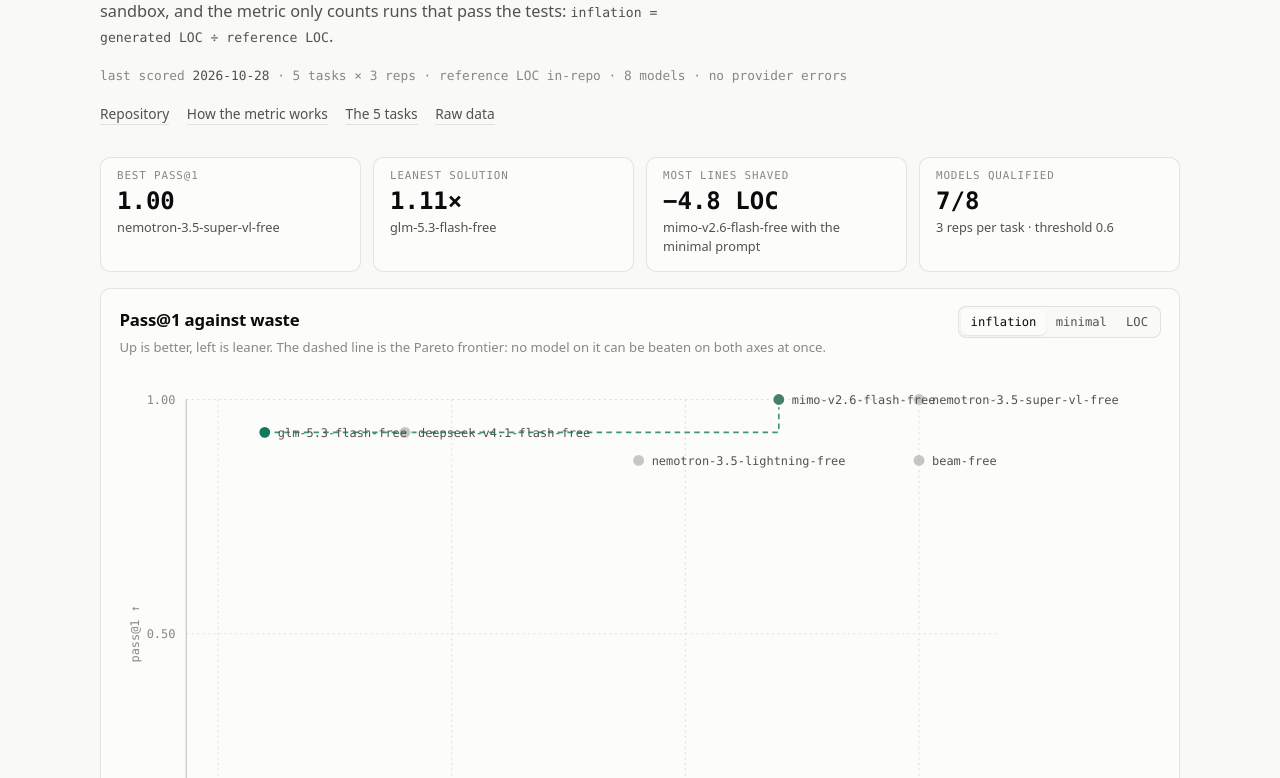
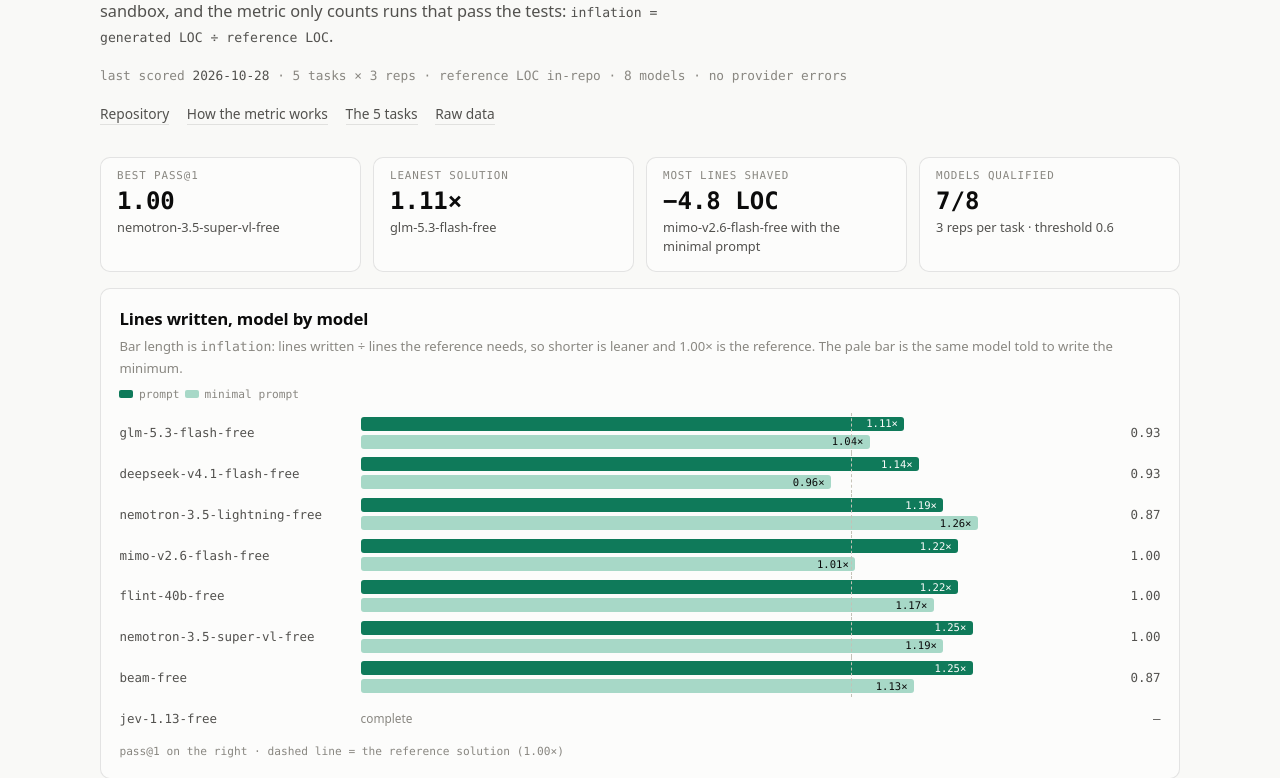
Before and after one commit to DarkHater01/slopbench, a plain HTML site: page index.html in a window 1280 px wide. Shown: the part 174-952 px from the top of the page. Drawn offline with Linux system fonts and the light colour scheme.

Commit message:
page: replace the scatter with bars you can actually read
The scatter put eight models in a 0.87–1.00 × 1.11–1.26 corner, so the only thing
the bench measures — how many lines a model writes — was invisible: every point
sat in the same dot cluster, and the Pareto line only fit inside it.

- One bar per model (two: the default prompt and the minimal one), sorted leanest
  first, with a dashed line at 1.00× for the reference solution and pass@1 on the
  right. Bar length survives a narrow range; position does not.
- Rows for models without a scored snapshot say why (throttled, pending) instead of
  disappearing.
- The axis switcher and the Pareto frontier code are gone with the chart: the table
  already sorts by any column, and the frontier needed a chart to mean anything.
- Unscored models stay at the bottom of the leaderboard whichever column is sorted,
  instead of floating to the top as "Infinity".

Verified by rendering the page in headless Chromium at 1100px, 420px and in dark
mode. README stops promising a Pareto frontier.

```diff
--- a/index.html
+++ b/index.html
@@ -14,7 +14,7 @@
     color-scheme: light;
     --page: #f9f9f7; --surface: #fcfcfb; --ink: #0b0b0b; --ink-2: #52514e;
     --muted: #898781; --grid: #e1e0d9; --axis: #c3c2b7; --hair: rgba(11, 11, 11, .1);
-    --accent: #0f7a5a; --accent-wash: rgba(15, 122, 90, .1);
+    --accent: #0f7a5a; --accent-wash: rgba(15, 122, 90, .1); --accent-soft: #a7d8c7;
     --good: #0ca30c; --warning: #b07a00; --critical: #d03b3b;
     --sans: ui-sans-serif, system-ui, -apple-system, "Segoe UI", Roboto, "Helvetica Neue", Arial, sans-serif;
     --mono: ui-monospace, SFMono-Regular, "SF Mono", Menlo, Consolas, monospace;
@@ -25,7 +25,7 @@
       color-scheme: dark;
       --page: #0d0d0d; --surface: #1a1a19; --ink: #ffffff; --ink-2: #c3c2b7;
       --muted: #898781; --grid: #2c2c2a; --axis: #383835; --hair: rgba(255, 255, 255, .1);
-      --accent: #3fbf94; --accent-wash: rgba(63, 191, 148, .14);
+      --accent: #3fbf94; --accent-wash: rgba(63, 191, 148, .14); --accent-soft: #2b5f50;
       --good: #2ec22e; --warning: #d8a13a; --critical: #e05a5a;
     }
   }
@@ -73,26 +73,31 @@
   .seg button[aria-pressed="true"] { background: var(--surface); color: var(--ink); box-shadow: 0 1px 2px var(--hair); }
   .seg button:hover { color: var(--accent); }
 
-  svg#chart { display: block; width: 100%; height: auto; margin-top: .6rem; overflow: visible; }
-  svg text { font-family: var(--mono); fill: var(--muted); font-size: 11px; }
-  svg .axis-line { stroke: var(--axis); stroke-width: 1; }
-  svg .grid-line { stroke: var(--grid); stroke-width: 1; stroke-dasharray: 2 3; }
-  svg .pt { fill: var(--accent); stroke: var(--surface); stroke-width: 2; cursor: pointer; }
-  svg .pt.dim { fill: var(--muted); opacity: .45; }
-  svg .pt:hover, svg .pt:focus { fill: var(--ink); outline: none; }
-  svg .lbl { fill: var(--ink-2); font-size: 11px; }
-  svg .frontier { stroke: var(--accent); stroke-width: 1.5; stroke-dasharray: 5 4; fill: none; opacity: .8; }
+  /* Bars, not a scatter: the values sit in a narrow band, so length is the only
+     encoding that stays readable when eight models are compared at once. */
+  .legend { display: flex; align-items: center; gap: .35rem; color: var(--muted); font: .7rem var(--mono); }
+  .legend .sw { width: 14px; height: 8px; border-radius: 2px; display: inline-block; }
+  .legend .sw.v { background: var(--accent); }
+  .legend .sw.m { background: var(--accent-soft); }
+  .bars { display: grid; gap: .55rem; margin-top: 1rem; }
+  .brow { display: grid; grid-template-columns: minmax(120px, 230px) 1fr 54px; align-items: center; gap: .7rem; }
+  .bname { font: .78rem var(--mono); color: var(--ink-2); overflow: hidden; text-overflow: ellipsis; white-space: nowrap; }
+  .btrack { position: relative; display: grid; gap: 4px; align-content: center; min-height: 32px; }
+  .bar {
+    height: 14px; border-radius: 3px; min-width: 2px; color: var(--surface);
+    display: flex; align-items: center; justify-content: flex-end; padding-right: .4rem;
+    font: .66rem/1 var(--mono); font-variant-numeric: tabular-nums;
+  }
+  .bar.vanilla { background: var(--accent); }
+  .bar.minimal { background: var(--accent-soft); color: var(--ink); }
+  .ref { position: absolute; top: -4px; bottom: -4px; border-left: 1px dashed var(--axis); }
+  .bpass { font: .78rem var(--mono); text-align: right; color: var(--ink-2); font-variant-numeric: tabular-nums; }
+  .brow.pending .btrack { color: var(--muted); font-size: .74rem; }
+  .axis-note { margin: .7rem 0 0; color: var(--muted); font: .7rem var(--mono); }
+
   .note { margin: .7rem 0 0; color: var(--muted); font-size: .8rem; }
   .note.warn { color: var(--warning); }
   .note a { color: var(--ink-2); }
-  .tip {
-    position: fixed; z-index: 10; pointer-events: none; opacity: 0; transition: opacity .1s;
-    background: var(--surface); color: var(--ink); border: 1px solid var(--hair);
-    border-radius: 8px; padding: .55rem .7rem; font: .78rem/1.45 var(--mono);
-    box-shadow: 0 8px 24px rgba(0, 0, 0, .12); max-width: 260px;
-  }
-  .tip b { color: var(--accent); font-weight: 600; }
-
   .table-scroll { overflow-x: auto; margin-top: .7rem; }
   table { width: 100%; border-collapse: collapse; font-size: .88rem; }
   th, td { padding: .55rem .6rem; border-bottom: 1px solid var(--grid); text-align: right; white-space: nowrap; }
@@ -118,7 +123,11 @@
   footer { margin: 2.4rem 0 0; padding-top: 1rem; border-top: 1px solid var(--hair); color: var(--muted); font-size: .8rem; }
   footer a { color: var(--ink-2); }
   .empty { padding: 2rem 0; color: var(--muted); text-align: center; }
-  @media (max-width: 640px) { body { padding: 1.6rem .8rem 3rem; } .hl { grid-template-columns: 1fr 1fr; } }
+  @media (max-width: 640px) {
+    body { padding: 1.6rem .8rem 3rem; } .hl { grid-template-columns: 1fr 1fr; }
+    .brow { grid-template-columns: minmax(104px, 150px) 1fr 40px; gap: .4rem; }
+    .bname, .bpass { font-size: .7rem; }
+  }
 </style>
 </head>
 <body>
@@ -143,15 +152,15 @@
   <section class="card">
     <div class="card-head">
       <div>
-        <h2>Pass@1 against waste</h2>
-        <p class="sub">Up is better, left is leaner. The dashed line is the Pareto frontier: no model on it can be beaten on both axes at once.</p>
+        <h2>Lines written, model by model</h2>
+        <p class="sub">Bar length is <span class="mono">inflation</span>: lines written ÷ lines the reference needs, so shorter is leaner and 1.00× is the reference. The pale bar is the same model told to write the minimum.</p>
       </div>
-      <div class="seg" id="xsel" role="group" aria-label="Waste axis"></div>
+      <div class="legend" aria-hidden="true">
+        <span class="sw v"></span> prompt <span class="sw m"></span> minimal prompt
+      </div>
     </div>
-    <svg id="chart" viewBox="0 0 960 520" role="img" aria-labelledby="chart-title">
-      <title id="chart-title">Pass@1 against code inflation, per model</title>
-    </svg>
-    <div class="tip" id="tip" role="tooltip"></div>
+    <div class="bars" id="bars"></div>
+    <p class="axis-note">pass@1 on the right · dashed line = the reference solution (1.00×)</p>
   </section>
 
   <section class="card">
@@ -196,19 +205,13 @@
 // Δ = vanilla LOC − minimal LOC. A negative Δ means the minimal prompt wrote more.
 const fdelta = (v) => (v == null ? "—" : v > 0 ? `−${v}` : v < 0 ? `+${-v}` : "0");
 
-const XS = {
-  inflation: { label: "inflation", axis: "inflation (vanilla) →", get: (m) => m.vanilla?.inflation },
-  minimal: { label: "minimal", axis: "inflation with the minimal prompt →", get: (m) => m.minimal?.inflation },
-  loc: { label: "LOC", axis: "generated lines per task →", get: (m) => avgLoc(m) },
-};
-let metric = "inflation";
 let sortKey = "pass", sortAsc = false;
 let DATA = null;
 let MODEL = [];
 
 const prov = (id) => (id.includes("/") ? id.slice(0, id.indexOf("/")) : "—");
 const name = (id) => id.split("/").pop().replace(":free", "");
-const num = (v) => (v == null ? Infinity : v);
+const num = (v) => (v == null ? null : v);
 const cls = (v, lo, hi) => (v == null ? "null" : v >= hi ? "bad" : v >= lo ? "warn" : "good");
 
 function avgLoc(m) {
@@ -218,15 +221,6 @@
 
 function completeModels() {
   return DATA.models.filter((m) => m.status === "complete" && m.vanilla?.inflation != null);
-}
-
-// Pareto frontier: nobody on it is beaten on both axes (higher pass@1, lower waste).
-function frontier(points) {
-  const s = [...points].sort((a, b) => a.x - b.x || b.y - a.y);
-  const out = new Set();
-  let best = -Infinity;
-  for (const p of s) if (p.y > best) { out.add(p.m.id); best = p.y; }
-  return out;
 }
 
 // ---------- highlights ----------
@@ -246,104 +240,28 @@
     <div class="hl-card"><div class="k">${esc(k)}</div><div class="v">${esc(v)}</div><div class="s">${esc(s)}</div></div>`).join("");
 }
 
-// ---------- chart ----------
-function ticks(lo, hi, n) {
-  const raw = (hi - lo) / n, mag = 10 ** Math.floor(Math.log10(raw)), r = raw / mag;
-  const step = (r >= 5 ? 10 : r >= 2 ? 5 : r >= 1 ? 2 : 1) * mag;
-  const out = [];
-  for (let v = Math.ceil(lo / step) * step; v <= hi + step * 1e-9; v += step) out.push(+v.toPrecision(12));
-  return out;
-}
+// ---------- bars ----------
+// The scatter this replaced put every model in a 0.87–1.00 × 1.11–1.26 corner, so
+// the one comparison the bench exists for — how much gets written — was invisible.
+// Length survives that narrow range; position does not.
+function renderBars() {
+  const rows = [...DATA.models].sort((a, b) => (a.vanilla?.inflation ?? Infinity) - (b.vanilla?.inflation ?? Infinity));
+  const peak = Math.max(1.5, ...rows.map((m) => Math.max(m.vanilla?.inflation || 0, m.minimal?.inflation || 0)));
+  const w = (v) => `${((v / peak) * 100).toFixed(1)}%`;
+  const bar = (kind, v) => (v == null ? "" : `<div class="bar ${kind}" style="width:${w(v)}">${fx(v)}</div>`);
+  const label = (m) => `<div class="bname" title="${esc(m.id)}">${esc(name(m.id))}</div>`;
 
-function drawChart() {
-  const svg = $("chart");
-  const xs = XS[metric];
-  const points = completeModels()
-    .map((m) => ({ m, x: xs.get(m), y: m.vanilla.pass_at_1 }))
-    .filter((p) => p.x != null && p.y != null);
-  [...svg.querySelectorAll("*:not(title)")].forEach((n) => n.remove());
-
-  if (!points.length) {
-    svg.insertAdjacentHTML("beforeend", `<text x="480" y="260" text-anchor="middle">no scored model yet</text>`);
-    return;
-  }
-
-  const W = 960, H = 520, M = { t: 30, r: 150, b: 58, l: 62 };
-  const pw = W - M.l - M.r, ph = H - M.t - M.b;
-  function pad(a, b) {
-  // A single scored model gives a zero-width domain: expand around it or the
-  // scale divides by zero and every point lands on an invalid coordinate.
-  if (b - a < 1e-9) { const d = Math.max(Math.abs(a) * 0.15, 0.1); return [a - d, b + d]; }
-  const p = (b - a) * 0.12;
-  return [a - p, b + p];
-}
-  const [x0, x1] = pad(Math.min(...points.map((p) => p.x)), Math.max(...points.map((p) => p.x)));
-  const y0 = 0, y1 = 1;
-  const sx = (v) => M.l + ((v - x0) / (x1 - x0)) * pw;
-  const sy = (v) => M.t + (1 - (v - y0) / (y1 - y0)) * ph;
-
-  let g = "";
-  for (const t of ticks(y0, y1, 4)) {
-    g += `<line class="grid-line" x1="${M.l}" x2="${M.l + pw}" y1="${sy(t)}" y2="${sy(t)}"/>`;
-    g += `<text x="${M.l - 10}" y="${sy(t) + 4}" text-anchor="end">${t.toFixed(2)}</text>`;
-  }
-  for (const t of ticks(x0, x1, 5)) {
-    g += `<line class="grid-line" x1="${sx(t)}" x2="${sx(t)}" y1="${M.t}" y2="${M.t + ph}"/>`;
-    g += `<text x="${sx(t)}" y="${M.t + ph + 20}" text-anchor="middle">${metric === "loc" ? t.toFixed(0) : t.toFixed(1) + "×"}</text>`;
-  }
-  g += `<line class="axis-line" x1="${M.l}" x2="${M.l + pw}" y1="${M.t + ph}" y2="${M.t + ph}"/>`;
-  g += `<line class="axis-line" x1="${M.l}" x2="${M.l}" y1="${M.t}" y2="${M.t + ph}"/>`;
-  g += `<text x="${M.l + pw / 2}" y="${H - 14}" text-anchor="middle">${esc(xs.axis)}</text>`;
-  g += `<text x="18" y="${M.t + ph / 2}" text-anchor="middle" transform="rotate(-90 18 ${M.t + ph / 2})">pass@1 ↑</text>`;
-
-  const front = frontier(points);
-  const fp = points.filter((p) => front.has(p.m.id)).sort((a, b) => a.x - b.x);
-  if (fp.length > 1) {
-    const d = fp.map((p, i) => {
-      const prev = i === 0 ? null : fp[i - 1];
-      if (!prev) return `M${sx(p.x)},${sy(p.y)}`;
-      return `L${sx(p.x)},${sy(prev.y)} L${sx(p.x)},${sy(p.y)}`;
-    }).join(" ");
-    g += `<path class="frontier" d="${d}"/>`;
-  }
-
-  for (const p of points) {
-    const on = front.has(p.m.id);
-    g += `<circle class="pt${on ? "" : " dim"}" cx="${sx(p.x)}" cy="${sy(p.y)}" r="6" tabindex="0"
-      data-model="${esc(p.m.id)}" aria-label="${esc(name(p.m.id))}: pass@1 ${f1(p.y)}, ${f1(p.x)}"/>`;
-  }
-  // Labels are greedy-placed from the top so a crowded chart stays readable:
-  // a skipped label still reaches the reader through the tooltip and the table.
-  const placed = [];
-  for (const p of [...points].sort((a, b) => b.y - a.y)) {
-    const lx = sx(p.x) + 12, ly = sy(p.y) + 4;
-    if (placed.some(([px, py]) => Math.abs(px - lx) < 120 && Math.abs(py - ly) < 15)) continue;
-    placed.push([lx, ly]);
-    g += `<text class="lbl" x="${lx}" y="${ly}">${esc(name(p.m.id))}</text>`;
-  }
-
-  svg.insertAdjacentHTML("beforeend", g + (points.length === 1
-    ? `<text x="${M.l + pw / 2}" y="${M.t + ph / 2 + 46}" text-anchor="middle">only one model has qualified so far — a frontier needs two</text>`
-    : ""));
-
-  const tip = $("tip");
-  const show = (ev, m) => {
-    tip.innerHTML = `<b>${esc(name(m.id))}</b><br>pass@1 ${f1(m.vanilla.pass_at_1)}<br>
-      inflation ${fx(m.vanilla.inflation)} · minimal ${fx(m.minimal?.inflation)}<br>
-      Δ ${fdelta(m.ponytail_delta?.overall)} LOC`;
-    tip.style.opacity = 1;
-    const r = tip.getBoundingClientRect();
-    tip.style.left = Math.min(ev.clientX + 14, innerWidth - r.width - 12) + "px";
-    tip.style.top = Math.max(8, ev.clientY - r.height - 12) + "px";
-  };
-  svg.querySelectorAll("circle.pt").forEach((c) => {
-    const m = DATA.models.find((x) => x.id === c.dataset.model);
-    c.addEventListener("mouseenter", (e) => show(e, m));
-    c.addEventListener("mousemove", (e) => show(e, m));
-    c.addEventListener("mouseleave", () => (tip.style.opacity = 0));
-    c.addEventListener("focus", (e) => show(e, m));
-    c.addEventListener("blur", () => (tip.style.opacity = 0));
-  });
+  $("bars").innerHTML = rows.map((m) => {
+    if (m.status !== "complete" || m.vanilla?.inflation == null)
+      return `<div class="brow pending">${label(m)}
+        <div class="btrack">${esc(m.note || m.status)}</div><div class="bpass">—</div></div>`;
+    return `<div class="brow">${label(m)}
+      <div class="btrack">
+        ${bar("vanilla", m.vanilla.inflation)}${bar("minimal", m.minimal?.inflation)}
+        <div class="ref" style="left:${w(1)}"></div>
+      </div>
+      <div class="bpass">${f1(m.vanilla.pass_at_1)}</div></div>`;
+  }).join("");
 }
 
 // ---------- leaderboard ----------
@@ -357,7 +275,12 @@
     delta: (m) => num(m.ponytail_delta?.overall),
     loc: (m) => num(avgLoc(m)),
   };
-  rows.sort((a, b) => (get[sortKey](a) > get[sortKey](b) ? 1 : -1) * (sortAsc ? 1 : -1));
+  rows.sort((a, b) => {
+    const x = get[sortKey](a), y = get[sortKey](b);
+    if (x == null && y != null) return 1; // unscored always last, in both directions
+    if (y == null && x != null) return -1;
+    return (x > y ? 1 : -1) * (sortAsc ? 1 : -1);
+  });
 
   const cols = [
     ["model", "model", ""], ["pass", "pass@1", "num"], ["inf", "inflation", "num"],
@@ -468,14 +391,7 @@
   $("meta").innerHTML = `${scored} ·
     ${Object.keys(d.tasks).length} tasks × ${d.reps} reps · reference LOC in-repo ·
     ${d.models.length} models · ${d.errors ? `<b>${d.errors} provider errors excluded</b>` : "no provider errors"}`;
-  $("xsel").innerHTML = Object.entries(XS).map(([k, v]) =>
-    `<button data-k="${k}" aria-pressed="${k === metric}">${v.label}</button>`).join("");
-  $("xsel").querySelectorAll("button").forEach((b) => b.addEventListener("click", () => {
-    metric = b.dataset.k;
-    $("xsel").querySelectorAll("button").forEach((x) => x.setAttribute("aria-pressed", String(x.dataset.k === metric)));
-    drawChart();
-  }));
-  renderHighlights(); renderTable(); renderTasks(); drawChart();
+  renderHighlights(); renderTable(); renderTasks(); renderBars();
 }).catch(() => {
   $("meta").textContent = "failed to load data/results.json";
   $("hl").innerHTML = `<div class="empty">Could not load <code>data/results.json</code>.
```
Also changed, not shown: 1 other file.
